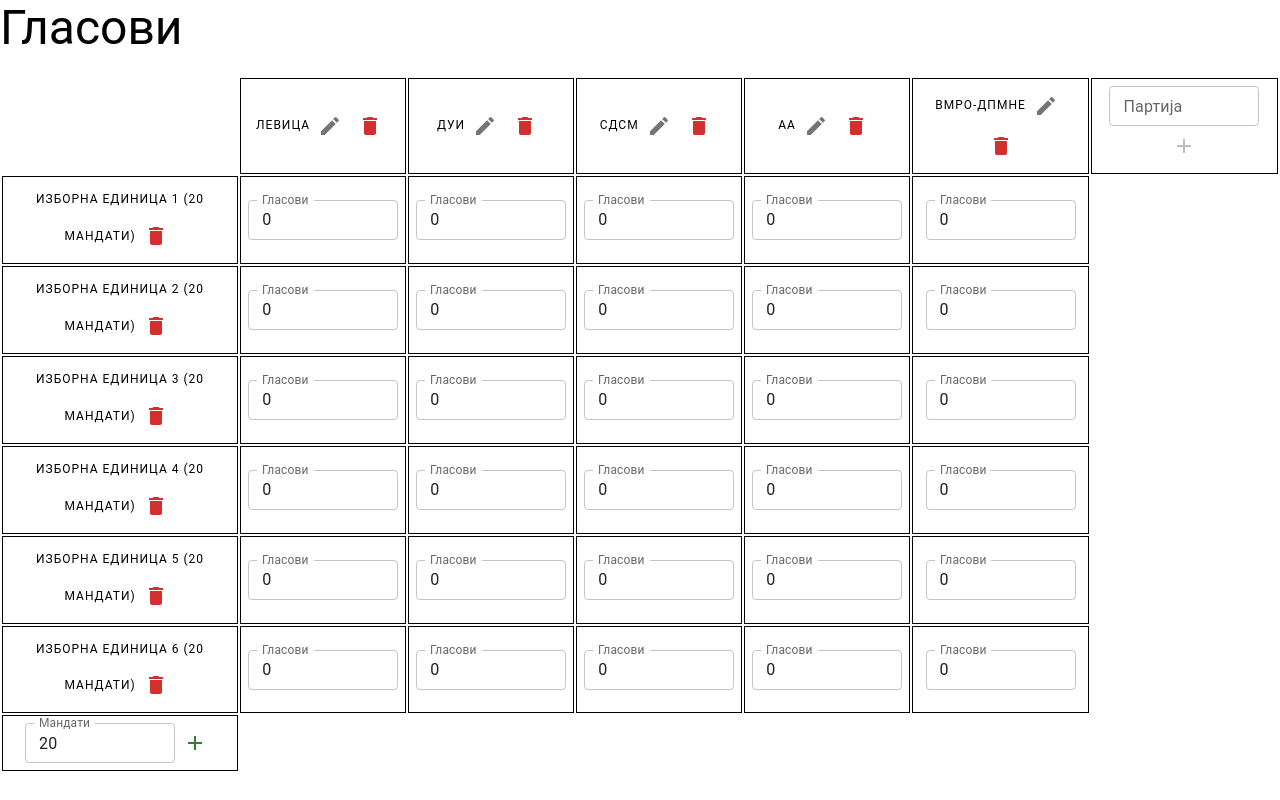
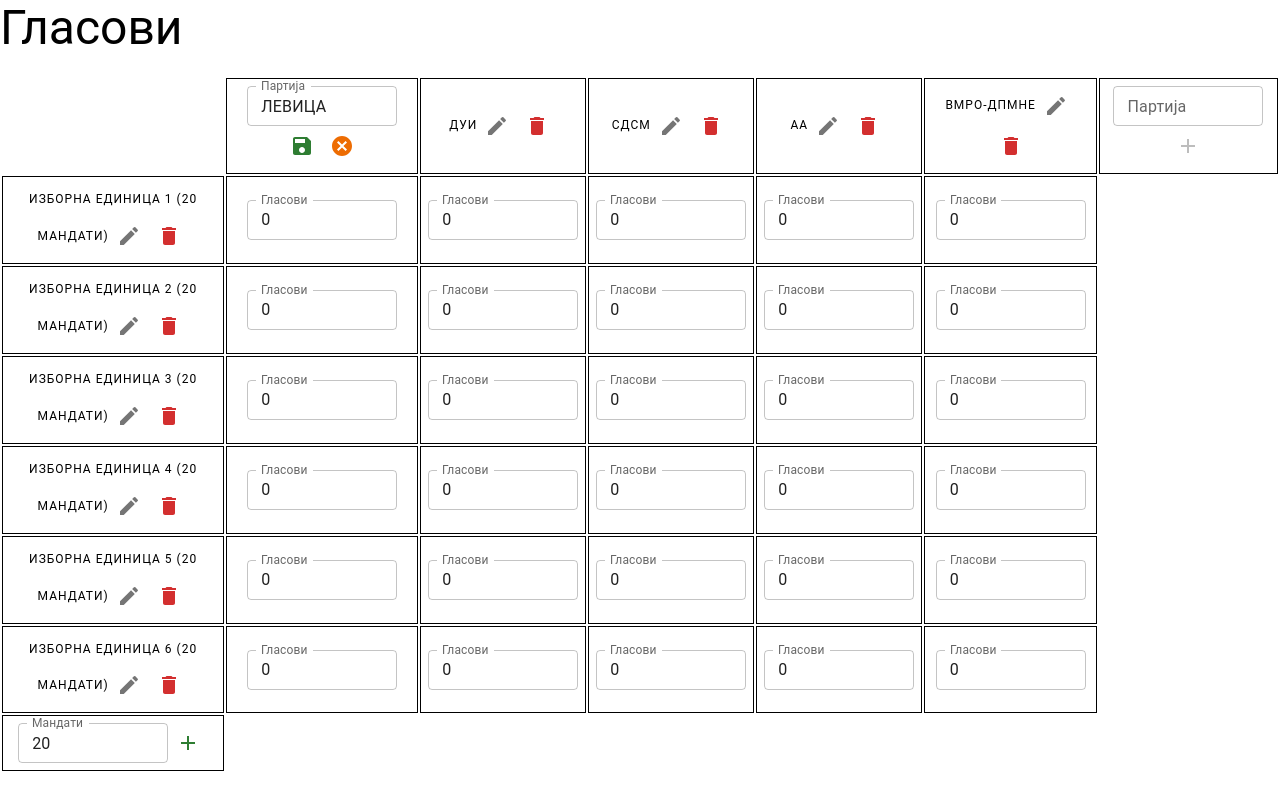
Before and after one commit to Levica-Infra/dhondt, a React (Create React App) app: page / in a window 1280 px wide. Both pictures are taken after a click on the button 330 px from the left and 126 px from the top of the page. Shown: the top 800 px of the page. Built offline with nearby package versions, Linux system fonts and the light colour scheme.

Commit message:
Edit party names

```diff
--- a/src/App.tsx
+++ b/src/App.tsx
@@ -1,10 +1,9 @@
-import DeleteIcon from "@mui/icons-material/Delete";
-import EditIcon from "@mui/icons-material/Edit";
-import { IconButton, Typography } from "@mui/material";
+import { Typography } from "@mui/material";
 import { memo, useState } from "react";
 import { ElectoralUnit } from "./components/electoralUnit";
 import { NewElectoralUnit } from "./components/newElectoralUnit";
 import { NewParty } from "./components/newParty";
+import { PartyHeader } from "./components/partyHeader";
 import {
   INITIAL_NUM_ELECTORAL_UNITS,
   INITIAL_NUM_ELECTORAL_UNIT_SEATS,
@@ -14,6 +13,7 @@
 import { calcTotalSeatsPerParty, distributeSeats } from "./utils/dhondt";
 
 const MemoElectoralUnit = memo(ElectoralUnit);
+const MemoPartyHeader = memo(PartyHeader);
 
 function App() {
   const [parties, setParties] = useState<string[]>([...INITIAL_PARTIES]);
@@ -32,16 +32,6 @@
   );
   const totalSeatsPerParty = calcTotalSeatsPerParty(finalSeats);
 
-  const deleteParty = (idx: number) => () => {
-    setParties((prev) => [...prev.slice(0, idx), ...prev.slice(idx + 1)]);
-    setVotes((prev) =>
-      prev.map((electoralUnitVotes) => [
-        ...electoralUnitVotes.slice(0, idx),
-        ...electoralUnitVotes.slice(idx + 1),
-      ])
-    );
-  };
-
   return (
     <>
       <Typography variant="h3">Гласови</Typography>
@@ -51,15 +41,12 @@
           <th>&nbsp;</th>
           {parties.map((party, idx) => (
             <StyledTh>
-              <Typography key={idx} variant="overline">
-                {party}
-                <IconButton>
-                  <EditIcon />
-                </IconButton>
-                <IconButton color="error" onClick={deleteParty(idx)}>
-                  <DeleteIcon />
-                </IconButton>
-              </Typography>
+              <MemoPartyHeader
+                party={party}
+                idx={idx}
+                setParties={setParties}
+                setVotes={setVotes}
+              />
             </StyledTh>
           ))}
           <StyledTh>
--- a/src/components/electoralUnit.tsx
+++ b/src/components/electoralUnit.tsx
@@ -1,4 +1,5 @@
 import DeleteIcon from "@mui/icons-material/Delete";
+import EditIcon from "@mui/icons-material/Edit";
 import { IconButton, TextField, Typography } from "@mui/material";
 import { FC, useCallback } from "react";
 import { StyledTd } from "../styled/tables";
@@ -37,6 +38,9 @@
         <Typography variant="overline">
           Изборна единица {idx + 1} ({seats} мандати)
         </Typography>
+        <IconButton>
+          <EditIcon />
+        </IconButton>
         <IconButton color="error">
           <DeleteIcon />
         </IconButton>
--- /dev/null
+++ b/src/components/partyHeader.tsx
@@ -0,0 +1,84 @@
+import CancelIcon from "@mui/icons-material/Cancel";
+import DeleteIcon from "@mui/icons-material/Delete";
+import EditIcon from "@mui/icons-material/Edit";
+import SaveIcon from "@mui/icons-material/Save";
+import { IconButton, Typography } from "@mui/material";
+import { FC, memo, useCallback, useState } from "react";
+import { SimpleTextField } from "./simpleTextField";
+
+const MemoSimpleTextField = memo(SimpleTextField);
+
+interface PartyHeaderProps {
+  party: string;
+  idx: number;
+  setParties: React.Dispatch<React.SetStateAction<string[]>>;
+  setVotes: React.Dispatch<React.SetStateAction<number[][]>>;
+}
+
+export const PartyHeader: FC<PartyHeaderProps> = ({
+  party,
+  idx,
+  setParties,
+  setVotes,
+}) => {
+  const [editMode, setEditMode] = useState<boolean>(false);
+  const [partyName, setPartyName] = useState<string>(party);
+
+  const deleteParty = (idx: number) => () => {
+    setParties((prev) => [...prev.slice(0, idx), ...prev.slice(idx + 1)]);
+    setVotes((prev) =>
+      prev.map((electoralUnitVotes) => [
+        ...electoralUnitVotes.slice(0, idx),
+        ...electoralUnitVotes.slice(idx + 1),
+      ])
+    );
+  };
+
+  const toggleEditMode = () => {
+    setPartyName(party);
+    setEditMode((prev) => !prev);
+  };
+
+  const editPartyName = useCallback(
+    (evt: React.ChangeEvent<HTMLTextAreaElement | HTMLInputElement>) => {
+      setPartyName(evt.target.value);
+    },
+    []
+  );
+
+  const savePartyName = () => {
+    setParties((prev) => [
+      ...prev.slice(0, idx),
+      partyName,
+      ...prev.slice(idx + 1),
+    ]);
+    setEditMode(false);
+  };
+
+  return editMode ? (
+    <span>
+      <MemoSimpleTextField
+        label="Партија"
+        isNumber={false}
+        onChange={editPartyName}
+        defaultValue={party}
+      />
+      <IconButton color="success" onClick={savePartyName}>
+        <SaveIcon />
+      </IconButton>
+      <IconButton color="warning" onClick={toggleEditMode}>
+        <CancelIcon />
+      </IconButton>
+    </span>
+  ) : (
+    <Typography variant="overline">
+      {party}
+      <IconButton onClick={toggleEditMode}>
+        <EditIcon />
+      </IconButton>
+      <IconButton color="error" onClick={deleteParty(idx)}>
+        <DeleteIcon />
+      </IconButton>
+    </Typography>
+  );
+};
--- a/src/components/simpleTextField.tsx
+++ b/src/components/simpleTextField.tsx
@@ -7,7 +7,7 @@
   onChange: (
     evt: React.ChangeEvent<HTMLTextAreaElement | HTMLInputElement>
   ) => void;
-  defaultValue?: number;
+  defaultValue?: number | string;
 }
 
 export const SimpleTextField: FC<SimpleTextFieldProps> = ({
@@ -21,7 +21,7 @@
       size="small"
       label={label}
       type={isNumber ? "number" : "text"}
-      defaultValue={isNumber ? defaultValue : undefined}
+      defaultValue={defaultValue}
       style={{ width: "150px" }}
       onChange={onChange}
     />
```
